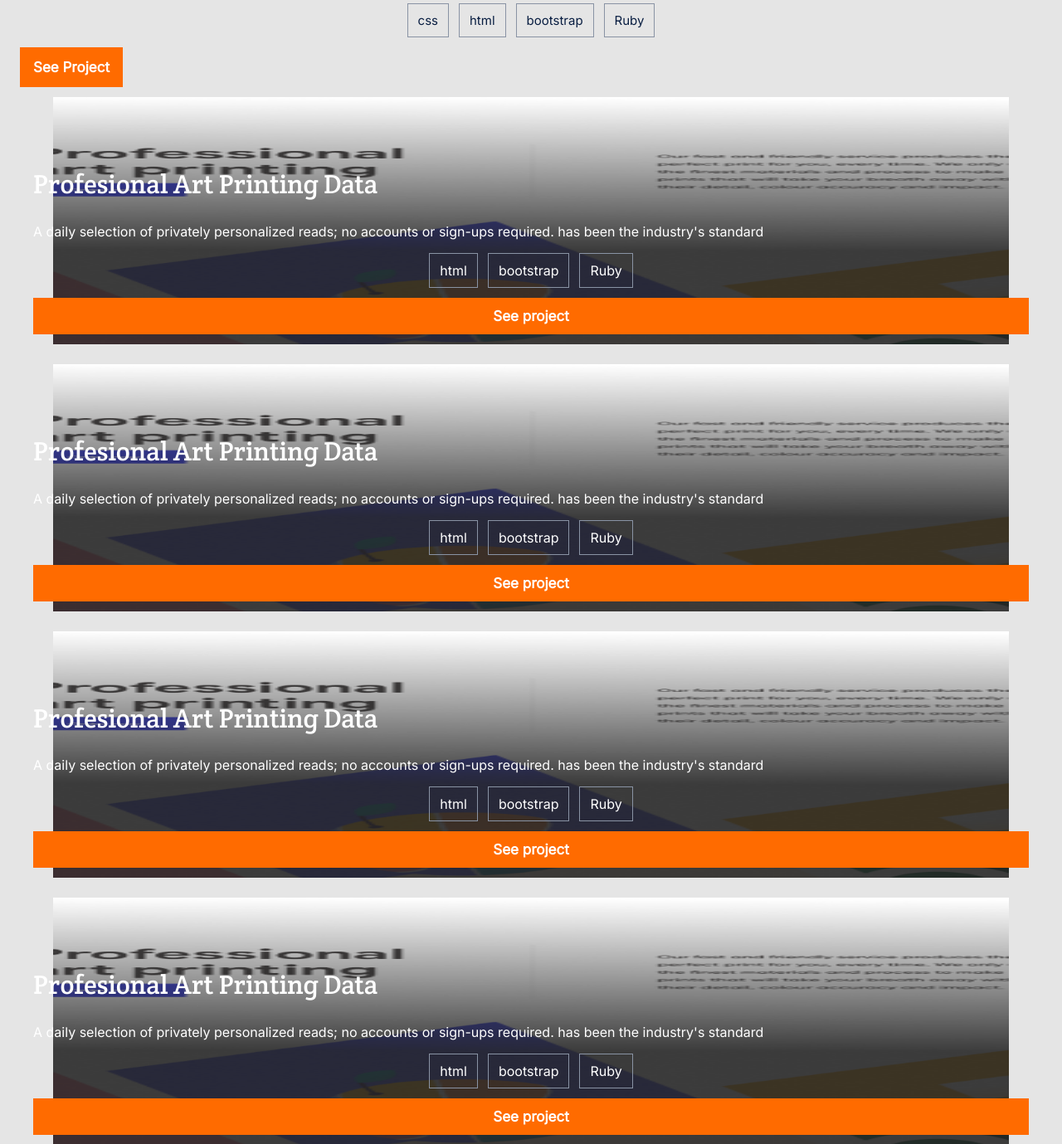
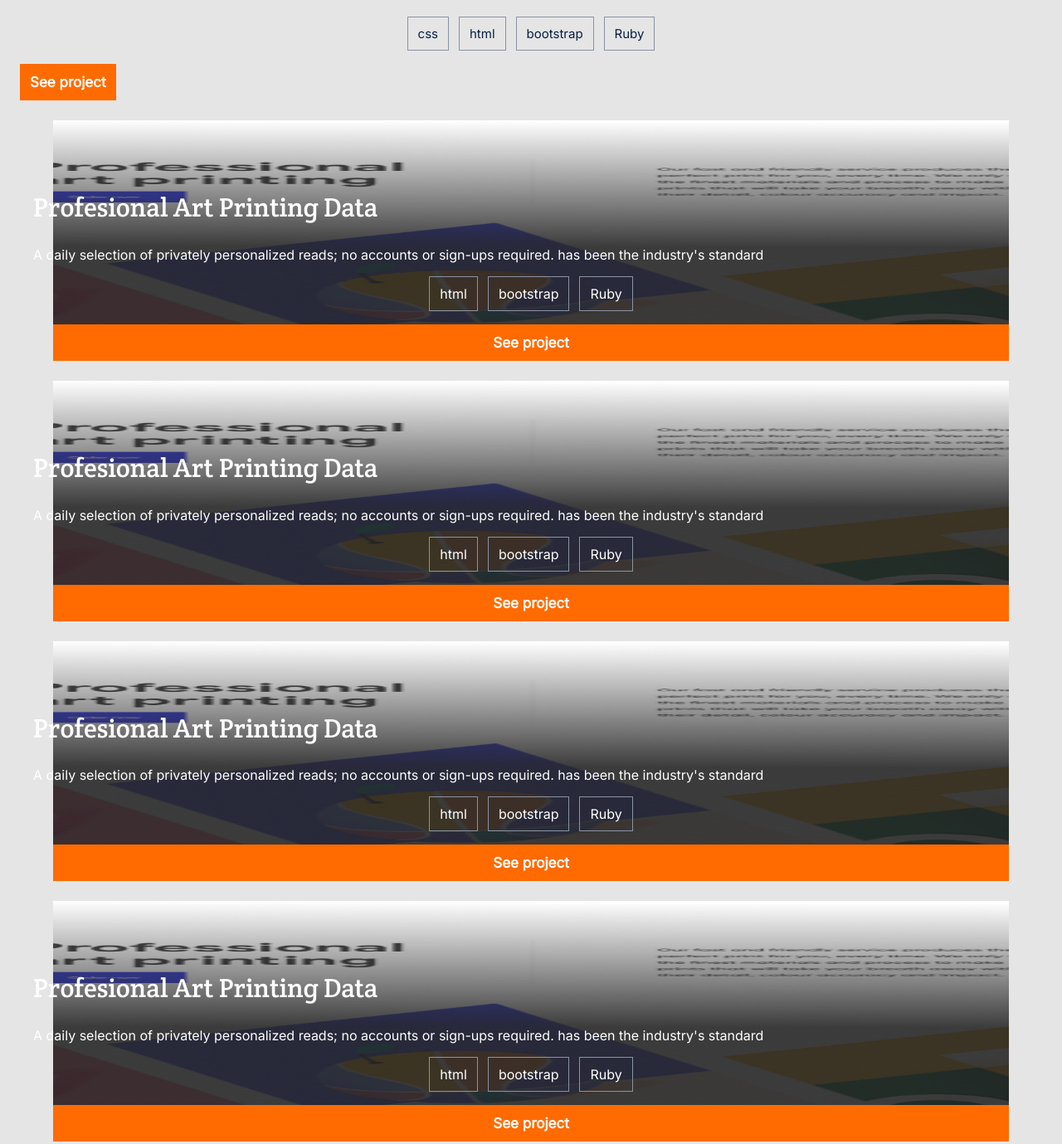
Before and after one commit to fherrerao/Portfolio, a plain HTML site: page index.html in a window 1280 px wide. Shown: the part 1893-3272 px from the top of the page at 83% size. Drawn offline with Linux system fonts and the light colour scheme.

Commit message:
Fixed correct use for the buttons and lists

```diff
--- a/index.html
+++ b/index.html
@@ -54,85 +54,87 @@
             <img src="img/imgplaceholder.png" alt="placeholderImg">
             <h2>Multi-Post Stories</h2>
             <p class="story">A daily selection of privately personalized reads; no accounts or sign-ups required. has been the industry's standard dummy text ever since the 1500s, when an unknown printer took a standard dummy text.</p>
-            <div class="techs-container">
-                <p class="techs">css</p>
-                <p class="techs">html</p>
-                <p class="techs">bootstrap</p>
-                <p class="techs">Ruby</p>
-            </div>
-            <input class="button" type="submit" value="See Project">
+            <ul class="techs-container">
+                <li  class="techs">css</li >
+                <li  class="techs">html</li >
+                <li  class="techs">bootstrap</li >
+                <li  class="techs">Ruby</li >
+            </ul>
+            <a class="button" href="#">See project</a>
+
         </section>
         <section class="projects">
             <section class="projects-container">
                 <h2>Profesional Art Printing Data</h2>
                 <p>A daily selection of privately personalized reads; no accounts or sign-ups required. has been the industry's standard</p>
-                <div class="techs-container">
-                    <p class="techs">html</p>
-                    <p class="techs">bootstrap</p>
-                    <p class="techs">Ruby</p>
-                </div>
-                <input class="button-project" type="submit" value="See project">
+                <ul class="techs-container">
+                    <li class="techs">html</li>
+                    <li class="techs">bootstrap</li>
+                    <li class="techs">Ruby</li>
+                </ul>
             </section>
-            <section class="projects-container">
-                <h2>Profesional Art Printing Data</h2>
-                <p>A daily selection of privately personalized reads; no accounts or sign-ups required. has been the industry's standard</p>
-                <div class="techs-container">
-                    <p class="techs">html</p>
-                    <p class="techs">bootstrap</p>
-                    <p class="techs">Ruby</p>
-                </div>
-                <input class="button-project" type="submit" value="See project">
-            </section>
+            <a class="button-project container" href="#">See project</a>
 
             <section class="projects-container">
                 <h2>Profesional Art Printing Data</h2>
                 <p>A daily selection of privately personalized reads; no accounts or sign-ups required. has been the industry's standard</p>
-                <div class="techs-container">
-                    <p class="techs">html</p>
-                    <p class="techs">bootstrap</p>
-                    <p class="techs">Ruby</p>
-                </div>
-                <input class="button-project" type="submit" value="See project">
+                <ul class="techs-container">
+                    <li class="techs">html</li>
+                    <li class="techs">bootstrap</li>
+                    <li class="techs">Ruby</li>
+                </ul>
             </section>
+            <a class="button-project container" href="#">See project</a>
 
             <section class="projects-container">
                 <h2>Profesional Art Printing Data</h2>
                 <p>A daily selection of privately personalized reads; no accounts or sign-ups required. has been the industry's standard</p>
-                <div class="techs-container">
-                    <p class="techs">html</p>
-                    <p class="techs">bootstrap</p>
-                    <p class="techs">Ruby</p>
-                </div>
-                <input class="button-project" type="submit" value="See project">
+                <ul class="techs-container">
+                    <li class="techs">html</li>
+                    <li class="techs">bootstrap</li>
+                    <li class="techs">Ruby</li>
+                </ul>
             </section>
+            <a class="button-project container" href="#">See project</a>
 
             <section class="projects-container">
                 <h2>Profesional Art Printing Data</h2>
                 <p>A daily selection of privately personalized reads; no accounts or sign-ups required. has been the industry's standard</p>
-                <div class="techs-container">
-                    <p class="techs">html</p>
-                    <p class="techs">bootstrap</p>
-                    <p class="techs">Ruby</p>
-                </div>
-                <input class="button-project" type="submit" value="See project">
+                <ul class="techs-container">
+                    <li class="techs">html</li>
+                    <li class="techs">bootstrap</li>
+                    <li class="techs">Ruby</li>
+                </ul>
             </section>
+            <a class="button-project container" href="#">See project</a>
 
             <section class="projects-container">
                 <h2>Profesional Art Printing Data</h2>
                 <p>A daily selection of privately personalized reads; no accounts or sign-ups required. has been the industry's standard</p>
-                <div class="techs-container">
-                    <p class="techs">html</p>
-                    <p class="techs">bootstrap</p>
-                    <p class="techs">Ruby</p>
-                </div>
-                <input class="button-project" type="submit" value="See project">
+                <ul class="techs-container">
+                    <li class="techs">html</li>
+                    <li class="techs">bootstrap</li>
+                    <li class="techs">Ruby</li>
+                </ul>
+            </section>
+            <a class="button-project container" href="#">See project</a>
+
+            <section class="projects-container">
+                <h2>Profesional Art Printing Data</h2>
+                <p>A daily selection of privately personalized reads; no accounts or sign-ups required. has been the industry's standard</p>
+                <ul class="techs-container">
+                    <li class="techs">html</li>
+                    <li class="techs">bootstrap</li>
+                    <li class="techs">Ruby</li>
+                </ul>
             </section>
         </section>
+        <a class="button-project container" href="#">See project</a>
 
         <section class="about">
             <h2>About me</h2>
             <p>Hello I’m a software developer! I can help you build a product , feature or website Look through some of my work and experience! If you like what you see and have a project you need coded, don’t hestiate to contact me.</p>
-            <input type="submit" value="Get My Resume">
+            <a class="button-resume" href="#">Get My Resume</a>
             <div class="vector-about"></div>
         </section>
 
--- a/styles.css
+++ b/styles.css
@@ -193,6 +193,8 @@ body {
   display: flex;
   column-gap: 12px;
   justify-content: center;
+  list-style: none;
+  padding-left: 0;
 }
 
 .techs {
@@ -209,12 +211,11 @@ body {
   font-weight: bold;
   font-size: 17px;
   color: #fff;
-  width: 124px;
-  height: 48px;
   background-color: #ff6b00;
-  border-style: none;
+  text-decoration: none;
   padding: 12px;
-  margin: 12px 0;
+  width: fit-content;
+  margin-bottom: 24px;
 }
 
 .projects-container {
@@ -235,7 +236,7 @@ body {
   margin-top: 0;
 }
 
-.projects-container p {
+.projects-container p, .projects-container li  {
   font-family: 'Inter', sans-serif;
   font-size: 16px;
   color: #fff;
@@ -247,17 +248,19 @@ body {
   font-weight: bold;
   font-size: 17px;
   color: #fff;
-  width: 100%;
+  display: block;
   background-color: #ff6b00;
-  border-style: none;
+  text-decoration: none;
   padding: 12px 0;
-  margin: 12px 0;
+  text-align: center;
+  width: 90%;
+  align-content: center;
+  margin: 0 auto 24px auto;
 }
 
 .projects {
   display: grid;
   grid-template-columns: 1fr;
-  row-gap: 24px;
 }
 
 .separadtion {
@@ -265,15 +268,12 @@ body {
   height: 120px;
 }
 
-.projects-container:last-child {
-  margin-bottom: 120px;
-}
-
 .about {
   background-color: #1c1a19;
   background-image: url("img/frame.png");
   background-repeat: no-repeat;
   background-position: right 300px;
+  margin-top: 120px;
 }
 
 .about h2 {
@@ -293,7 +293,7 @@ body {
   padding: 24px 0;
 }
 
-.about input {
+.button-resume {
   display: flex;
   align-items: center;
   padding: 12px;
@@ -306,7 +306,8 @@ body {
   font-family: 'Inter', sans-serif;
   font-size: 17px;
   font-weight: bold;
-  border-style: none;
+  text-decoration: none;
+  width: fit-content;
 }
 
 .vector-about {
```
